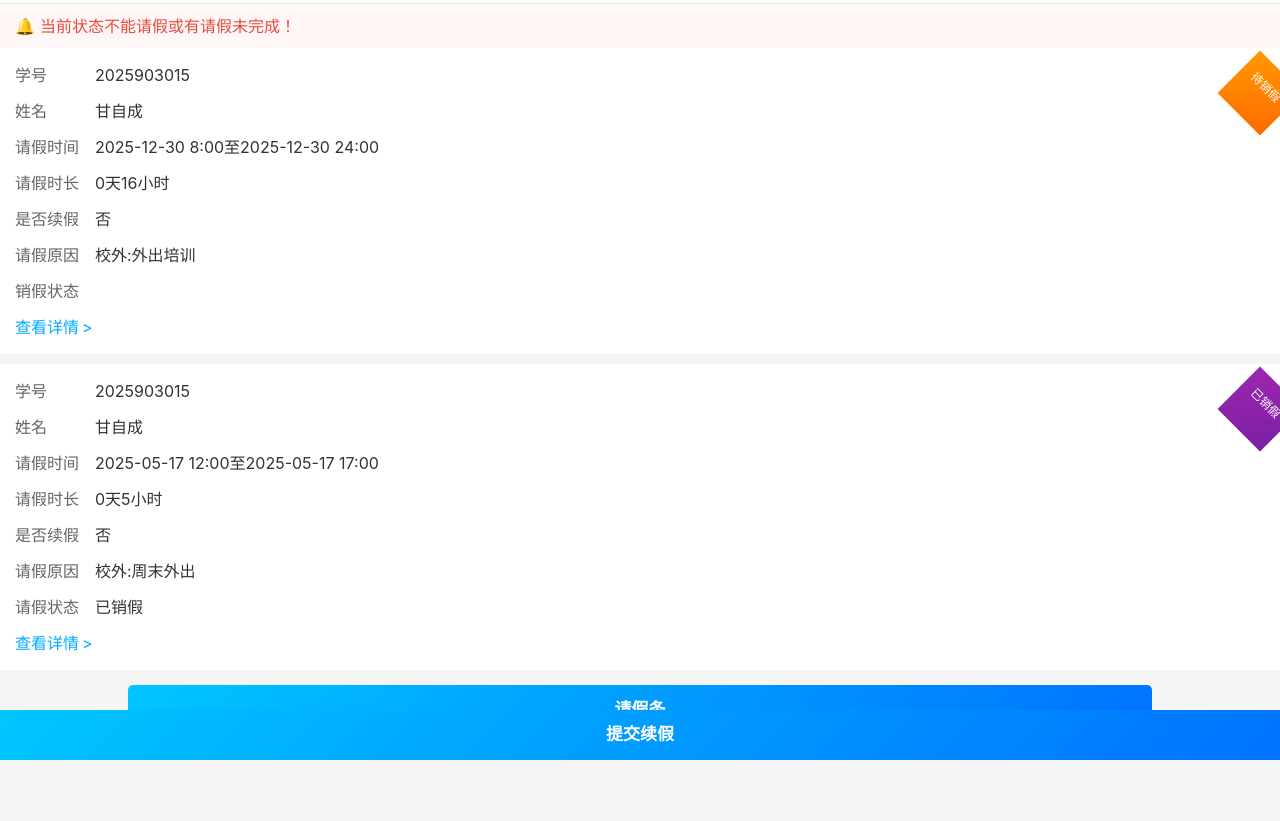
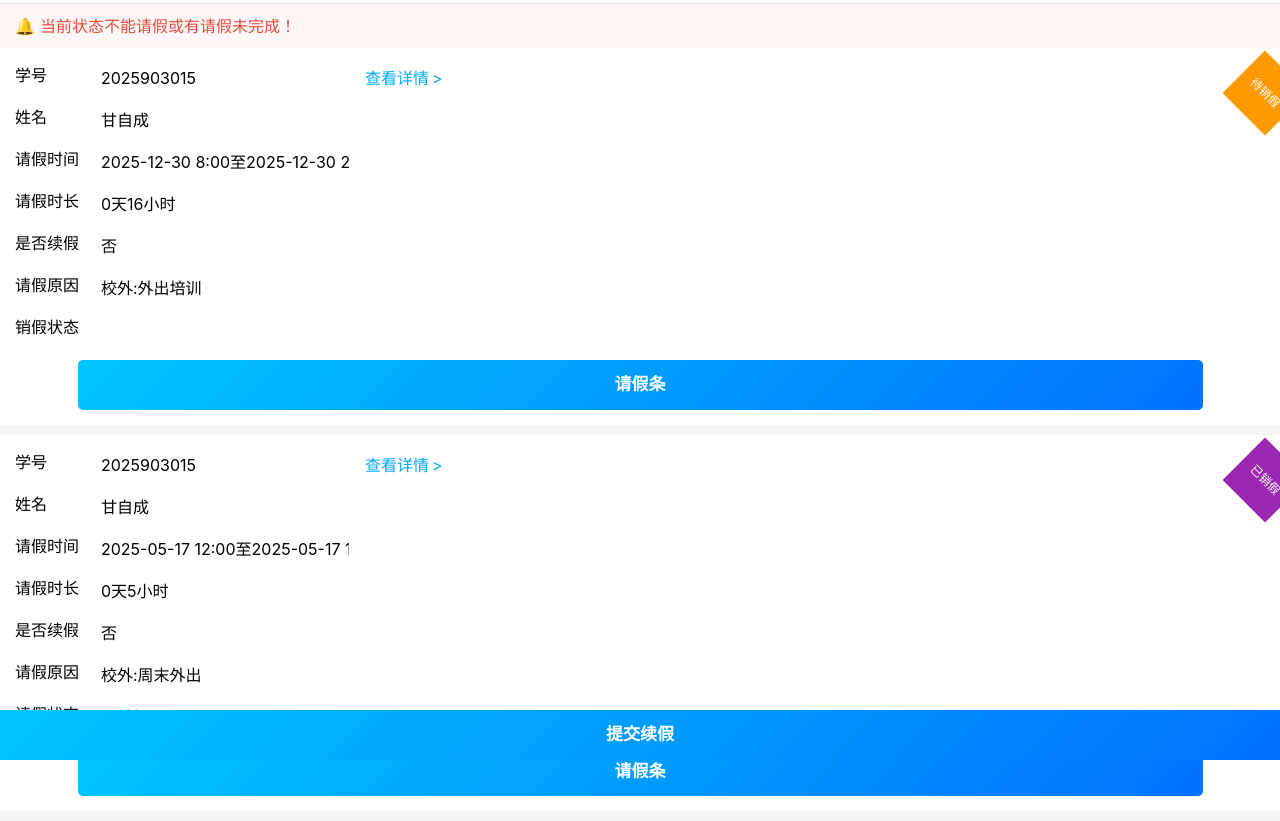
Before and after one commit to pcvh57qk5k-coder/leave-form, a plain HTML site: page index.html in a window 1280 px wide. Shown: the part 40-861 px from the top of the page. Before the commit the page ends 800 px from the top, so only its background shows below. Drawn offline with Linux system fonts and the light colour scheme.

Commit message:
index.html

```diff
--- a/index.html
+++ b/index.html
@@ -77,8 +77,10 @@
       margin-bottom: 10px;
       padding: 15px;
       position: relative;
+      min-height: 300px;
     }
 
+    /* 修正1: 栏目文字黑色，个人信息灰色 */
     .item-row {
       display: flex;
       justify-content: space-between;
@@ -86,18 +88,38 @@
     }
 
     .item-label {
-      color: #666;
+      color: #000; /* 栏目文字黑色 */
       width: 80px;
+      font-weight: normal;
     }
 
     .item-value {
       flex: 1;
-      color: #333;
+      color: #666; /* 个人信息灰色 */
+      display: flex;
+      align-items: center;
     }
 
+    /* 可编辑字段 */
+    .editable {
+      display: inline-block;
+      min-width: 100px;
+      padding: 2px 5px;
+      border: 1px solid transparent;
+      border-radius: 3px;
+    }
+
+    .editable:focus {
+      border: 1px solid #00aaff;
+      outline: none;
+      background-color: #f8f9fa;
+    }
+
+    /* 修正3: 查看详情在学号右侧 */
     .view-detail {
       color: #00aaff;
       text-decoration: none;
+      margin-left: 10px;
       display: flex;
       align-items: center;
     }
@@ -108,34 +130,31 @@
       font-size: 16px;
     }
 
-    /* 状态标签 */
+    /* 修正2: 待销假/已销假标签 */
     .status-tag {
       position: absolute;
-      right: -10px;
       top: 15px;
-      transform: rotate(45deg);
-      padding: 15px 5px;
-      color: white;
-      font-size: 12px;
-      text-align: center;
+      right: -15px;
       width: 60px;
       height: 60px;
-      line-height: 1.2;
+      background: #ff9900; /* 待销假橙色 */
+      color: white;
+      display: flex;
+      align-items: center;
+      justify-content: center;
+      transform: rotate(45deg);
+      font-size: 12px;
       z-index: 1;
     }
 
-    .status-pending {
-      background: linear-gradient(135deg, #ff9900 0%, #ff6a00 100%);
+    .status-completed {
+      background: #9c27b0; /* 已销假紫色 */
     }
 
-    .status-completed {
-      background: linear-gradient(135deg, #9c27b0 0%, #7b1fa2 100%);
-    }
-
-    /* 请假条按钮 */
+    /* 修正4: 请假条在销假状态下方 */
     .apply-btn {
       display: block;
-      width: 80%;
+      width: 90%;
       margin: 15px auto 0;
       padding: 12px 0;
       background: linear-gradient(135deg, #00c6ff 0%, #0072ff 100%);
@@ -159,6 +178,13 @@
       font-size: 17px;
       font-weight: bold;
       z-index: 99;
+    }
+
+    /* 修正3: 详情链接样式调整 */
+    .detail-container {
+      display: flex;
+      align-items: center;
+      justify-content: flex-end;
     }
   </style>
 </head>
@@ -188,72 +214,143 @@
 
   <!-- 请假列表 -->
   <div class="leave-item">
+    <!-- 修正3: 学号行 - 查看详情在右侧 -->
     <div class="item-row">
       <div class="item-label">学号</div>
-      <div class="item-value">2025903015</div>
+      <div class="item-value">
+        <input type="text" class="editable" value="2025903015" readonly>
+        <div class="detail-container">
+          <a href="detail.html?id=1" class="view-detail">查看详情</a>
+        </div>
+      </div>
     </div>
+
     <div class="item-row">
       <div class="item-label">姓名</div>
-      <div class="item-value">甘自成</div>
+      <div class="item-value">
+        <input type="text" class="editable" value="甘自成" readonly>
+      </div>
     </div>
+
     <div class="item-row">
       <div class="item-label">请假时间</div>
-      <div class="item-value">2025-12-30 8:00至2025-12-30 24:00</div>
+      <div class="item-value">
+        <input type="text" class="editable" value="2025-12-30 8:00至2025-12-30 24:00" readonly>
+      </div>
     </div>
+
     <div class="item-row">
       <div class="item-label">请假时长</div>
-      <div class="item-value">0天16小时</div>
+      <div class="item-value">
+        <input type="text" class="editable" value="0天16小时" readonly>
+      </div>
     </div>
+
     <div class="item-row">
       <div class="item-label">是否续假</div>
-      <div class="item-value">否</div>
+      <div class="item-value">
+        <input type="text" class="editable" value="否" readonly>
+      </div>
     </div>
+
     <div class="item-row">
       <div class="item-label">请假原因</div>
-      <div class="item-value">校外:外出培训</div>
+      <div class="item-value">
+        <input type="text" class="editable" value="校外:外出培训" readonly>
+      </div>
     </div>
+
     <div class="item-row">
       <div class="item-label">销假状态</div>
-      <div class="item-value"></div>
+      <div class="item-value">
+        <input type="text" class="editable" value="" readonly>
+      </div>
     </div>
-    <a href="detail.html?id=1" class="view-detail">查看详情</a>
-    <div class="status-tag status-pending">待销假</div>
+
+    <!-- 修正4: 请假条在销假状态下方 -->
+    <button class="apply-btn">请假条</button>
+
+    <!-- 修正2: 状态标签位置和样式 -->
+    <div class="status-tag">待销假</div>
   </div>
 
   <div class="leave-item">
+    <!-- 修正3: 学号行 - 查看详情在右侧 -->
     <div class="item-row">
       <div class="item-label">学号</div>
-      <div class="item-value">2025903015</div>
+      <div class="item-value">
+        <input type="text" class="editable" value="2025903015" readonly>
+        <div class="detail-container">
+          <a href="detail.html?id=2" class="view-detail">查看详情</a>
+        </div>
+      </div>
     </div>
+
     <div class="item-row">
       <div class="item-label">姓名</div>
-      <div class="item-value">甘自成</div>
+      <div class="item-value">
+        <input type="text" class="editable" value="甘自成" readonly>
+      </div>
     </div>
+
     <div class="item-row">
       <div class="item-label">请假时间</div>
-      <div class="item-value">2025-05-17 12:00至2025-05-17 17:00</div>
+      <div class="item-value">
+        <input type="text" class="editable" value="2025-05-17 12:00至2025-05-17 17:00" readonly>
+      </div>
     </div>
+
     <div class="item-row">
       <div class="item-label">请假时长</div>
-      <div class="item-value">0天5小时</div>
+      <div class="item-value">
+        <input type="text" class="editable" value="0天5小时" readonly>
+      </div>
     </div>
+
     <div class="item-row">
       <div class="item-label">是否续假</div>
-      <div class="item-value">否</div>
+      <div class="item-value">
+        <input type="text" class="editable" value="否" readonly>
+      </div>
     </div>
+
     <div class="item-row">
       <div class="item-label">请假原因</div>
-      <div class="item-value">校外:周末外出</div>
+      <div class="item-value">
+        <input type="text" class="editable" value="校外:周末外出" readonly>
+      </div>
     </div>
+
     <div class="item-row">
       <div class="item-label">请假状态</div>
-      <div class="item-value">已销假</div>
+      <div class="item-value">
+        <input type="text" class="editable" value="已销假" readonly>
+      </div>
     </div>
-    <a href="detail.html?id=2" class="view-detail">查看详情</a>
+
+    <!-- 修正4: 请假条在销假状态下方 -->
+    <button class="apply-btn">请假条</button>
+
+    <!-- 修正2: 状态标签位置和样式 -->
     <div class="status-tag status-completed">已销假</div>
   </div>
 
-  <button class="apply-btn">请假条</button>
   <button class="submit-btn">提交续假</button>
+
+  <script>
+    // 使字段可编辑（点击时）
+    document.querySelectorAll('.editable').forEach(input => {
+      input.addEventListener('click', function() {
+        if (this.readOnly) {
+          this.readOnly = false;
+          this.focus();
+        }
+      });
+
+      input.addEventListener('blur', function() {
+        this.readOnly = true;
+      });
+    });
+  </script>
 </body>
 </html>
```
